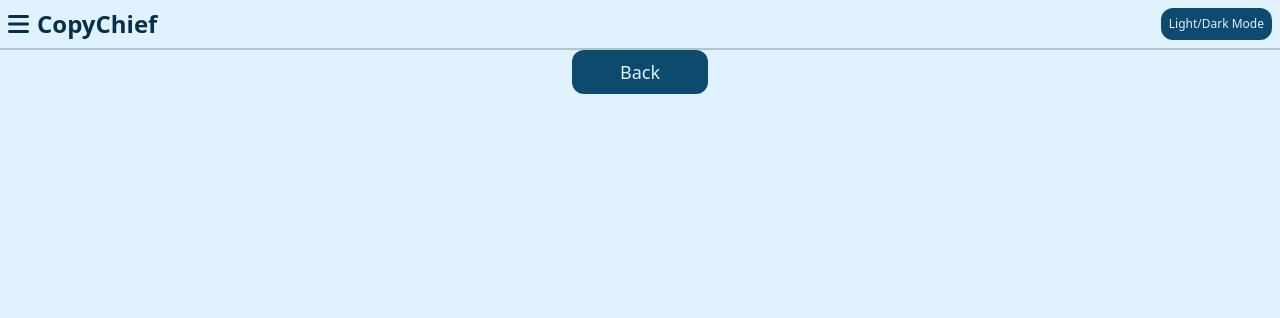
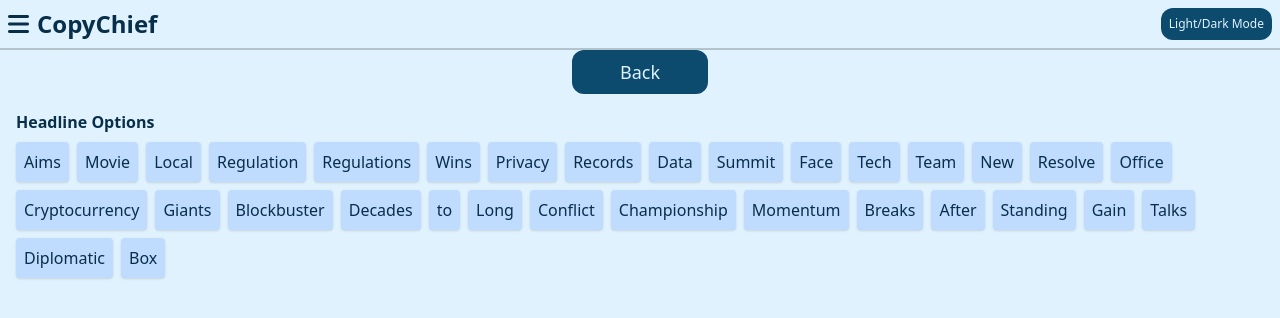
Before and after one commit to tbrown034/copy-chief, a React (Vite) app: page / in a window 1280 px wide. Both pictures are taken after a click on the button "Play". Shown: the top 318 px of the page. Built offline with nearby package versions, Linux system fonts and the light colour scheme.

Commit message:
successful test for displaying text

```diff
--- a/src/components/UI/GameMenu.jsx
+++ b/src/components/UI/GameMenu.jsx
@@ -1,3 +1,4 @@
+import HeadlineOptions from "../gameElements/HeadlineOptions";
 import Header from "./Header";
 
 export default function GameMenu({ backToMenu }) {
@@ -11,6 +12,7 @@ export default function GameMenu({ backToMenu }) {
         >
           Back
         </button>{" "}
+        <HeadlineOptions />
       </div>
     </div>
   );
--- a/src/components/gameElements/HeadlineOptions.jsx
+++ b/src/components/gameElements/HeadlineOptions.jsx
@@ -1,14 +1,71 @@
-export default function HeadlineOption() {
+import { useState, useEffect } from "react";
+import dummyHeadlines from "../../assets/Headliens/dummy_headlines.json";
+
+export default function HeadlineOptions() {
+  const [words, setWords] = useState([]);
+  const [loading, setLoading] = useState(true);
+  const [error, setError] = useState(null);
+
+  useEffect(() => {
+    try {
+      // Simulating fetching the last 5 articles (assuming dummyHeadlines is an object with a headlines array)
+      const lastFiveArticles = dummyHeadlines.headlines.slice(-5);
+
+      // Process headlines to extract words
+      const allWords = lastFiveArticles.flatMap((article) =>
+        article.headline.split(/\W+/).filter(Boolean)
+      );
+
+      // Shuffle words using a simple shuffle algorithm
+      const shuffledWords = shuffleArray([...new Set(allWords)]); // Remove duplicates with Set and shuffle
+
+      // Assign unique IDs based on index
+      const wordsWithIds = shuffledWords.map((word, index) => ({
+        id: `word-${index}`,
+        word,
+      }));
+
+      setWords(wordsWithIds);
+    } catch (err) {
+      setError("Failed to process headlines");
+    }
+    setLoading(false);
+  }, []);
+
+  // Shuffle function
+  function shuffleArray(array) {
+    let currentIndex = array.length,
+      randomIndex;
+
+    // While there remain elements to shuffle...
+    while (currentIndex !== 0) {
+      // Pick a remaining element...
+      randomIndex = Math.floor(Math.random() * currentIndex);
+      currentIndex--;
+
+      // And swap it with the current element.
+      [array[currentIndex], array[randomIndex]] = [
+        array[randomIndex],
+        array[currentIndex],
+      ];
+    }
+
+    return array;
+  }
+
+  if (loading) return <div>Loading headlines...</div>;
+  if (error) return <div>Error: {error}</div>;
+
   return (
-    <div className="flex flex-col gap-2">
-      <div>Headline Options</div>
-      {/* 1. Fetch last 5 articles from the API or our test JSON.
-            2. Map over the five, grabbing their headline
-            3. Using split() or another string method breakout the individual words. This should produce an array, such as [House, Passes, Abortion, Bill] from House Passes Abortion Bill.
-            4. Use concat() or another array method to combine the 5 arrays.
-            5. map througgh our new array (containing all words from the five headlines) and assign each word a unique id and then find a way to mix up or randomize the list.
-            6. display the list   */}
-      {/* Edge cases: special characters, punctuation, hyphenated words */}
+    <div className="flex flex-col gap-2 p-4">
+      <div className="font-bold">Headline Options</div>
+      <div className="flex flex-wrap gap-2">
+        {words.map(({ id, word }) => (
+          <div key={id} className="p-2 bg-blue-200 rounded shadow">
+            {word}
+          </div>
+        ))}
+      </div>
     </div>
   );
 }
```
